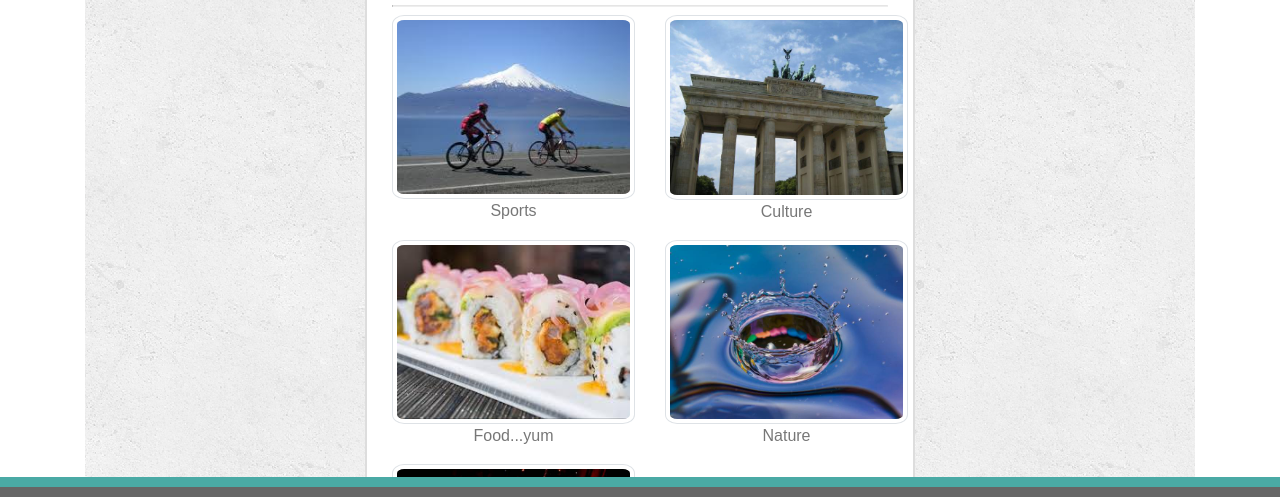
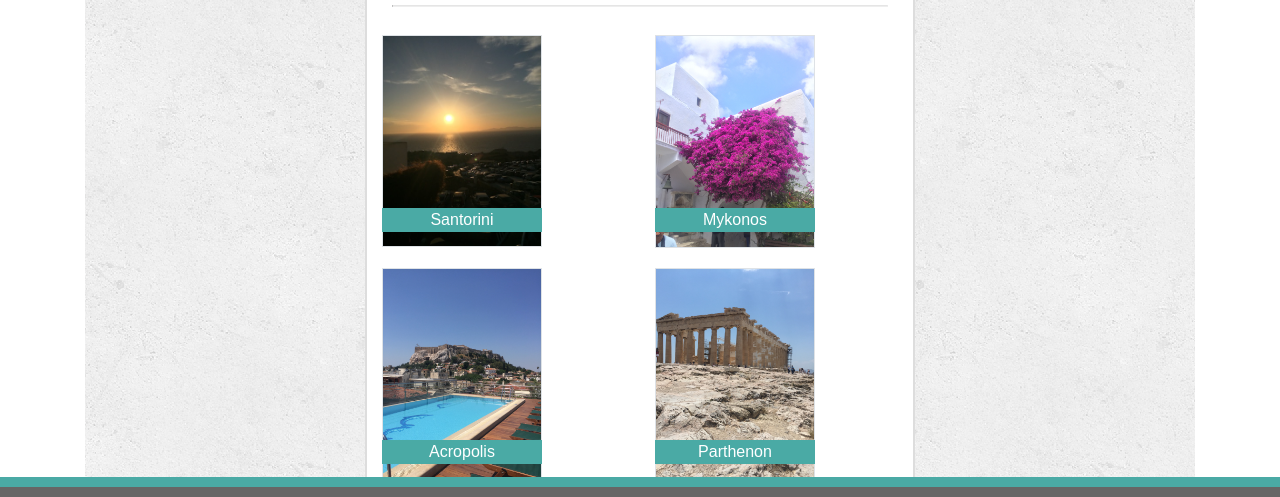
Before and after one commit to cbo2/Bootstrap-Portfolio, a plain HTML site: page portfolio.html in a window 1280 px wide. Shown: the part 157-654 px from the top of the page. Drawn offline with nearby package versions, Linux system fonts and the light colour scheme.

Commit message:
added new pics from vacation

```diff
--- a/assets/css/portfolioStyle.css
+++ b/assets/css/portfolioStyle.css
@@ -94,11 +94,20 @@
 .pic {
     width: 160px;
     /* height: 200px; */
+    /* margin-left: 20px; */
+    margin-left: auto;
+    margin-top: 20px;
+    float: left;
+    position: relative;
+}
+
+/* .pic {
+    width: 160px;
     margin-left: 40px;
     margin-top: 20px;
     float: left;
     position: relative;
-}
+} */
 
 .pic img {
     width: 160px;
@@ -107,7 +116,7 @@
     border-radius: 0px;
 }
 
-.pic p {
+.row p {
     position: absolute;
     bottom: 0px;
     width: 160px;
--- a/portfolio.html
+++ b/portfolio.html
@@ -29,29 +29,34 @@
                 <h2>Portfolio</h2>
                 <hr>
                 <div class="row">
-                    <div class="col-sm-12 col-md-6 text-center">
-                                <img src="assets/images/sports.jpg" class="float-left img-thumbnail">
-                        <p>Sports</p>
+                    <div class="pic col-sm-12 col-md-6 text-center">
+                                <img src="assets/images/Santorini_sunset.jpg" class="float-left img-thumbnail">
+                        <p>Santorini</p>
                     </div>
-                    <div class="col-sm-12 col-md-6 text-center">
+                    <div class="pic col-sm-12 col-md-6 text-center">
                     <!-- <div class="col-xs-12 col-sm-12 col-md-6 col-lg-6 col-xl-6 text-center"> -->
-                        <img src="assets/images/culture.jpg" class="float-left img-thumbnail">
-                        <p>Culture</p>
+                        <img src="assets/images/mykonos_flowers.jpg" class="float-left img-thumbnail">
+                        <p>Mykonos</p>
                     </div>
-                    <div class="col-sm-12 col-md-6 text-center">
+                    <div class="pic col-sm-12 col-md-6 text-center">
                     <!-- <div class="col-xs-12 col-sm-12 col-md-6 col-lg-6 col-xl-6 text-center"> -->
-                        <img src="assets/images/food.jpg"  class="float-left img-thumbnail">
-                        <p>Food...yum</p>
+                        <img src="assets/images/athens_pool.jpg"  class="float-left img-thumbnail">
+                        <p>Acropolis</p>
                     </div>
-                    <div class="col-sm-12 col-md-6 text-center">
+                    <div class="pic col-sm-12 col-md-6 text-center">
                     <!-- <div class="col-xs-12 col-sm-12 col-md-6col-lg-6 col-xl-6 text-center"> -->
-                        <img src="assets/images/nature.jpg" class="float-left img-thumbnail" >
-                        <p>Nature</p>
+                        <img src="assets/images/athens_parthanon.jpg" class="float-left img-thumbnail" >
+                        <p>Parthenon</p>
                     </div>
-                    <div class="col-sm-12 col-md-6 text-center">
+                    <div class="pic col-sm-12 col-md-6 text-center">
                     <!-- <div class="col-xs-12 col-sm-12 col-md-6 col-lg-6 col-xl-6 text-center"> -->
-                        <img src="assets/images/nightlife.jpg"  class="float-left img-thumbnail">
-                        <p>Night Life</p>
+                        <img src="assets/images/Elafonisi.jpg"  class="float-left img-thumbnail">
+                        <p>Pink Sand</p>
+                    </div>
+                    <div class="pic col-sm-12 col-md-6 text-center">
+                    <!-- <div class="col-xs-12 col-sm-12 col-md-6 col-lg-6 col-xl-6 text-center"> -->
+                        <img src="assets/images/mykonos_faces.jpg"  class="float-left img-thumbnail">
+                        <p>Faces</p>
                     </div>
                 </div>
             </div>
```
Also changed, not shown: assets/images/Elafonisi.jpg (added), assets/images/Elifanisi.jpg (added), assets/images/Santorini_sunset.jpg (added), assets/images/athens_parthanon.jpg (added), assets/images/athens_pool.jpg (added), assets/images/mykonos_faces.jpg (added), assets/images/mykonos_flowers.jpg (added).
